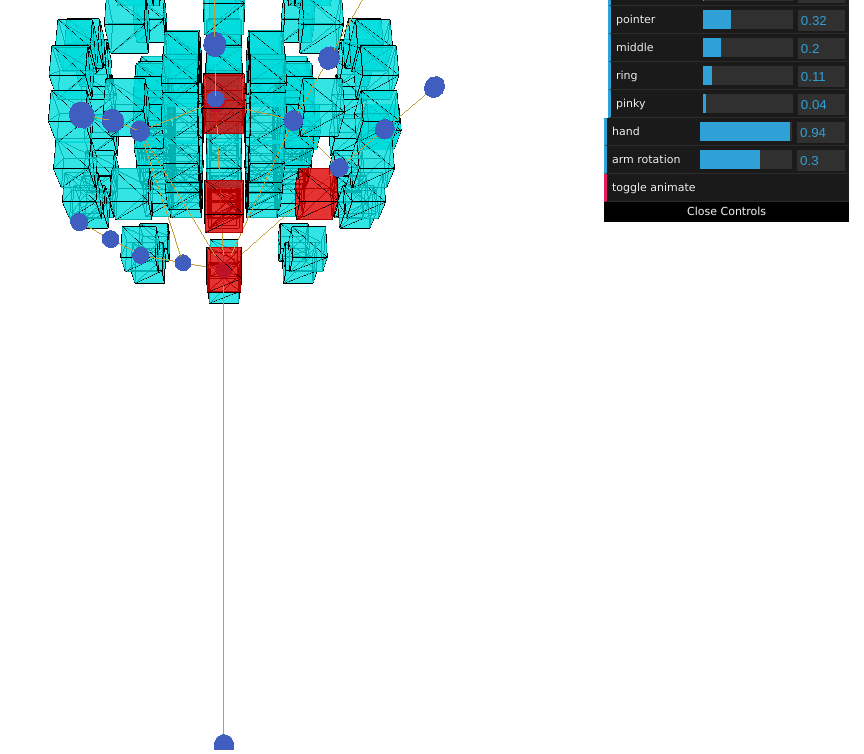
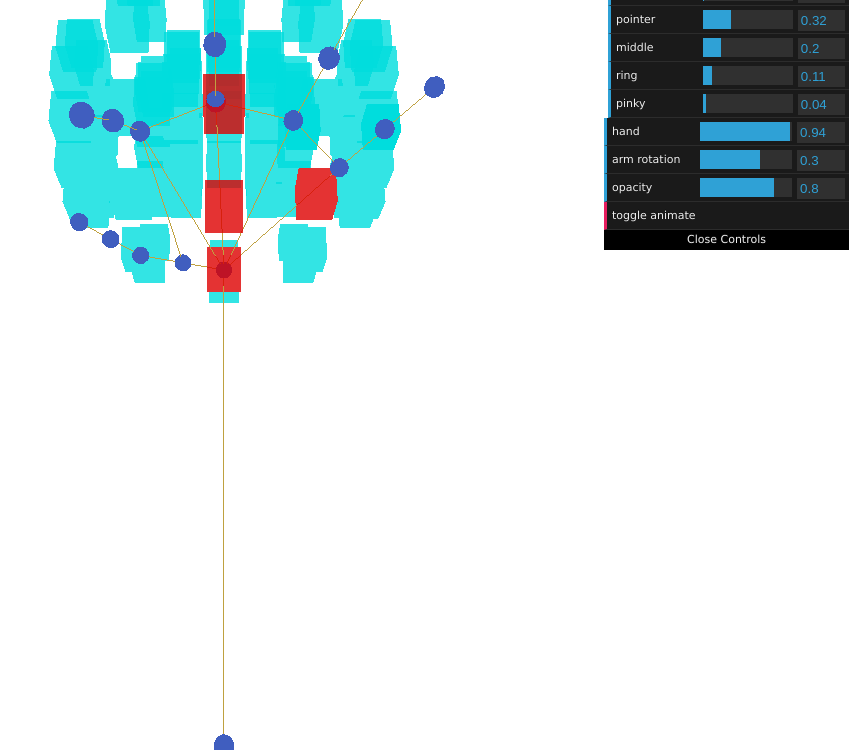
Before and after one commit to mjkaufer/MyoThreeArm, a plain HTML site: page index.html in a window 1280 px wide. Shown: the part 50-804 px from the top of the page, without its empty margins (416-1280 px from the left). Drawn offline with Linux system fonts and the light colour scheme; animation ran at ten frames a second.

Commit message:
Removed wireframes around boxes, added ability to change opacity of boxes

```diff
--- a/index.html
+++ b/index.html
@@ -137,8 +137,6 @@
 
 
 
-				blueColor = new THREE.Color(0x00ffff)
-				redColor = new THREE.Color(0xff0000)
 
 				scene.add(new THREE.AmbientLight( 0xdddddd ))
 
@@ -159,20 +157,21 @@
 
 
 
+
 				for(var theta = 0; theta < maxTheta; theta+=dTheta)
 					for(var phi = 0; phi < maxPhi; phi+=dPhi)
 						for(var rho = rho0; rho < maxRho; rho+=dRho){
 
-							var cubeMaterial = new THREE.MeshLambertMaterial( {color: blueColor, opacity: 0.8, transparent: true} );
-							var cube = new THREE.Mesh(cubeGeometry, cubeMaterial)
+
+							var cube = new THREE.Mesh(cubeGeometry, blueMaterial)
 
 							cube.position.x += Math.sin(phi * Math.PI / 180) * Math.cos(theta * Math.PI / 180) * rho + maxRho
 							cube.position.y += Math.sin(phi * Math.PI / 180) * Math.sin(theta * Math.PI / 180) * rho
 							cube.position.z += Math.cos(phi * Math.PI / 180) * rho
-							var wireframeHelper = new THREE.WireframeHelper(cube, 0x000000)
-							wireframeHelper.ignore = true
+							// var wireframeHelper = new THREE.WireframeHelper(cube, 0x000000)
+							// wireframeHelper.ignore = true
 
-							collisionGroup.add(wireframeHelper)
+							// collisionGroup.add(wireframeHelper)
 							collisionGroup.add(cube)
 						}
 
@@ -266,15 +265,15 @@
 				} else {
 					start = Date.now()
 				}
-				var collisions = testCollision(collisionGroup)
+				var collisions = checkCollision(collisionGroup)
 				for(var i = 0; i < collisionGroup.children.length; i++){
 					var object = collisionGroup.children[i]
 					if(object.ignore)
 						continue
 					if(collisions.indexOf(i) == -1)
-						object.material.color = blueColor
+						object.material = blueMaterial
 					else
-						object.material.color = redColor
+						object.material = redMaterial
 				}
 
 
--- a/js/collisions.js
+++ b/js/collisions.js
@@ -4,7 +4,7 @@ function timeLineIntersectsInfinitePlane(startPositionVector, endPositionVector,
 	var denominator = planeNormalVector.dot(displacementVector)
 
 	if(denominator == 0)//does not intersect!
-		return -1;
+		return null;
 
 	var t = (planePointVector.dot(planeNormalVector) - planeNormalVector.dot(startPositionVector)) / denominator
 
@@ -44,7 +44,7 @@ function hasCollided(planeA, planeB, planeC, planeNormal, startPoint, endPoint){
 
 	var intersectionTime = timeLineIntersectsInfinitePlane(startPoint, endPoint, planeNormal, planeA)
 
-	if(intersectionTime < 0 || intersectionTime > 1)
+	if(intersectionTime === null || intersectionTime < 0 || intersectionTime > 1)
 		return false
 
 	// console.log("Intersected at",intersectionTime)
@@ -82,7 +82,7 @@ function test(){
 
 }
 
-function checkCollision(vectorPairArray, mesh){
+function vectorPairsCollidedWithMesh(vectorPairArray, mesh){
 
 	// var vertices = mesh.geometry.vertices
 	var vertices = globalGeometry(mesh)
@@ -118,7 +118,7 @@ function checkCollision(vectorPairArray, mesh){
 
 }
 
-function testCollision(collisionGroup){
+function checkCollision(collisionGroup){
 	var collisionChildren = []
 	var vectorPairs = getLineVectorPairs(armGroup)
 	for(var i = 0; i < collisionGroup.children.length; i++){
@@ -126,7 +126,7 @@ function testCollision(collisionGroup){
 		var object = collisionGroup.children[i]
 		if(object.type != "Mesh" || object.ignore === true)
 			continue
-		var collision = checkCollision(vectorPairs, object)
+		var collision = vectorPairsCollidedWithMesh(vectorPairs, object)
 		if(collision){
 			// console.log("Child",i,"collided at",collision)
 			collisionChildren.push(i)
--- a/js/datui.js
+++ b/js/datui.js
@@ -15,6 +15,7 @@ var FingerControls = function() {
 var MiscControls = function(){
 	this["hand"] = 0.5
 	this["arm rotation"] = 0.1
+	this["opacity"] = 0.8
 	this["toggle animate"] = function(){
 		animating = !animating
 	}
@@ -47,17 +48,22 @@ var miscControls = new MiscControls()
 
 var hand = gui.add(miscControls, 'hand', -1, 1)
 var armRotation = gui.add(miscControls, 'arm rotation', -1, 1)
+var opacity = gui.add(miscControls, 'opacity', 0, 1)
 var toggleAnimate = gui.add(miscControls, 'toggle animate')
 
+hand.step(stepSize).onChange(function(val){
+	animating = false
+	curlHand(val)
+})
 
 armRotation.step(stepSize).onChange(function(val){
 	animating = false
 	rotateArm(val)
 })
 
-hand.step(stepSize).onChange(function(val){
-	animating = false
-	curlHand(val)
+opacity.step(stepSize).onChange(function(val){
+	redMaterial.opacity = val
+	blueMaterial.opacity = val
 })
 
 
--- a/js/lib.js
+++ b/js/lib.js
@@ -7,6 +7,11 @@ var material = new THREE.MeshBasicMaterial({
 	color: new THREE.Color().setHSL(0.5, 0.5, 0.5),
 	side: THREE.DoubleSide
 });
+
+var blueColor = new THREE.Color(0x00ffff)
+var redColor = new THREE.Color(0xff0000)
+var blueMaterial = new THREE.MeshLambertMaterial( {color: blueColor, opacity: 0.8, transparent: true} );
+var redMaterial = new THREE.MeshLambertMaterial( {color: redColor, opacity: 0.8, transparent: true} );
 
 function updateColors(dh){
 
```
